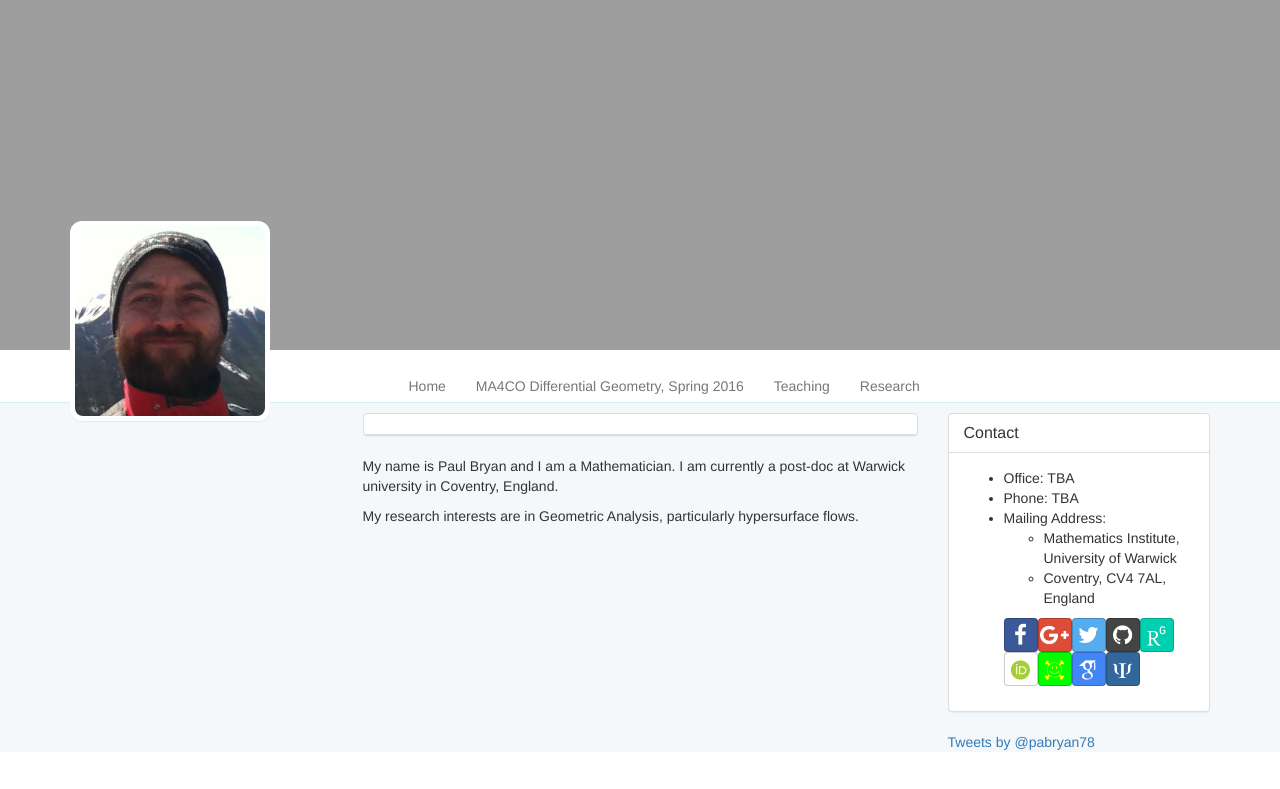
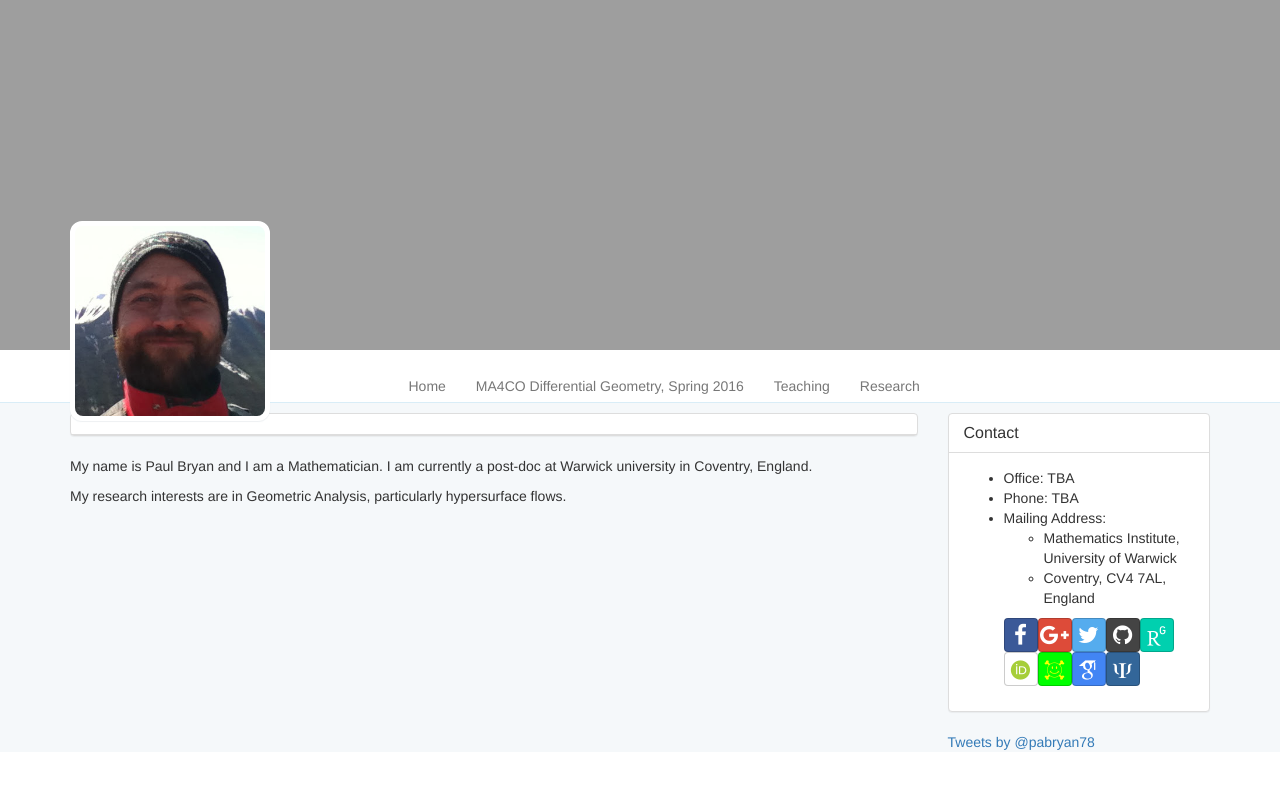
Before and after one commit to pabryan/pabryan.github.io, a Jekyll site: the page built from index.html, in a window 1280 px wide. Shown: the top 789 px of the page. Built offline with Jekyll 4.4.1, drawn with Linux system fonts in a browser that asks for light colours; some web fonts are replaced; comment, search, counter and statistics services are not loaded.

Commit message:
Updated MathJax cdn. Removed left bar.

```diff
--- a/_layouts/default.html
+++ b/_layouts/default.html
@@ -10,10 +10,7 @@
   <div class="container-fluid main-container">
     <div class="container">
       <div class="row">
-	<div class="col-md-3 left-sidebar">
-	  {% include left_sidebar.html %}
-	</div>
-	<div class="col-md-6">
+	<div class="col-md-9">
 	  {{ content }}
 	</div>
 	<div class="col-md-3 right-sidebar">
@@ -26,7 +23,7 @@
   <script src="{{ "/js/jquery.min.js" | prepend: site.baseurl }}"></script>
   <script src="{{ "/js/bootstrap.min.js" | prepend: site.baseurl }}"></script>
   <script src="{{ "/js/local.js" | prepend: site.baseurl }}"></script>
-  <script type="text/javascript" async src="https://cdn.mathjax.org/mathjax/latest/MathJax.js?config=TeX-AMS-MML_HTMLorMML"></script>
+  <script type="text/javascript" async src="https://cdnjs.cloudflare.com/ajax/libs/mathjax/2.7.1/MathJax.js?config=TeX-AMS-MML_HTMLorMML"></script>
 
 </body>
 
```
